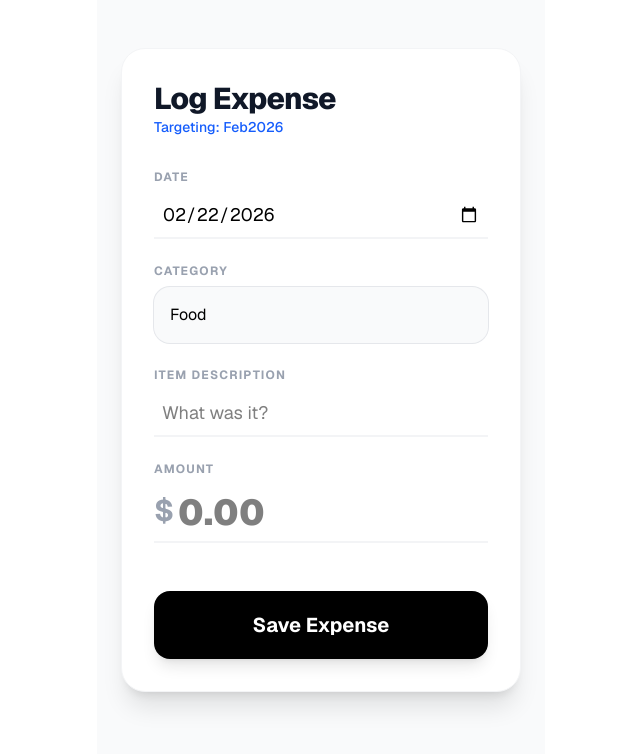
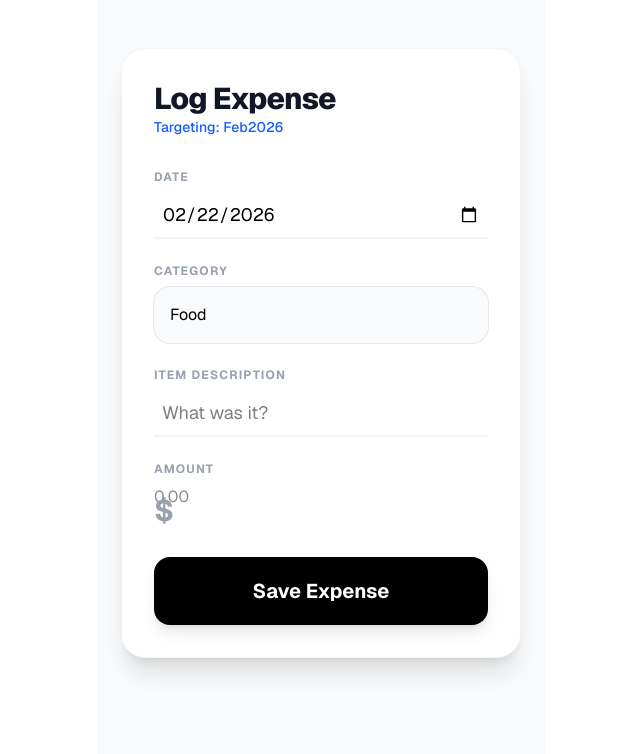
Before and after one commit to AdityaKane2001/expense-tracker, a Next.js app: page / in a window 1280 px wide. Shown: the top 754 px of the page, without its empty margins (319-959 px from the left). Built offline with nearby package versions, Linux system fonts and the light colour scheme.

Commit message:
Change cost input to numpad, last try

```diff
--- a/app/page.tsx
+++ b/app/page.tsx
@@ -69,11 +69,10 @@ export default function Home() {
               <span className="absolute left-0 top-2 text-3xl font-bold text-gray-400">$</span>
               <input
                 name="cost"
-                type="text"           // Change this to text!
-                inputMode="decimal"    // Forces the large number pad
-                pattern="[0-9]*"       // Helps older browsers/devices
+                type="text"
+                inputMode="decimal"
                 placeholder="0.00"
-                className="pl-6 w-full text-4xl font-black border-b-2 border-gray-100 p-2 text-black focus:border-blue-500 outline-none transition bg-transparent"
+                className="your-styles-here"
                 required
               />
             </div>
```
